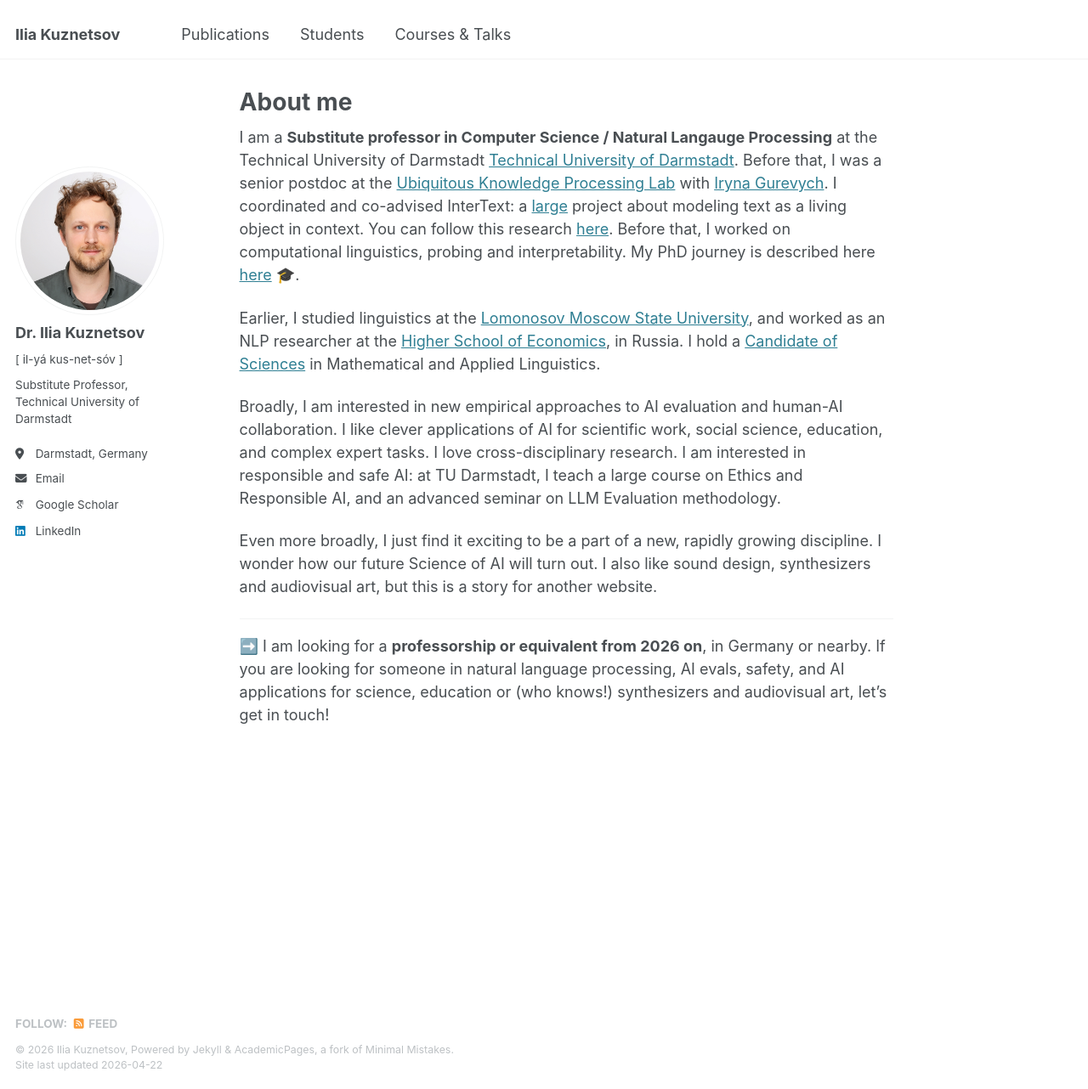
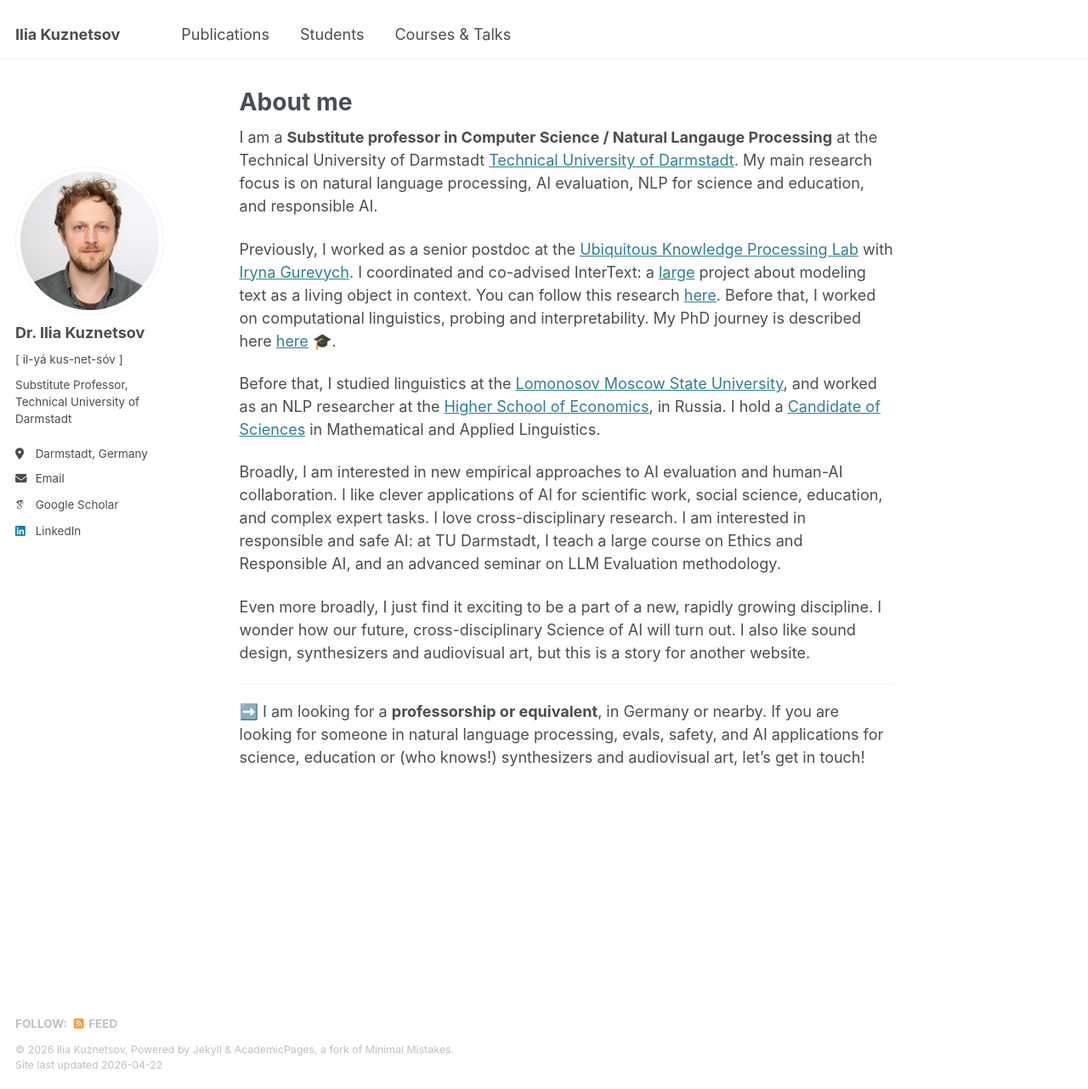
Before and after one commit to iokuznetsov/iokuznetsov.github.io, a Jekyll site: the page built from _pages/about.md, in a window 1280 px wide and 1282 px high. Shown: the whole window at 85% size. Built offline with Jekyll 4.4.1, drawn with Linux system fonts in a browser that asks for light colours; some web fonts are replaced.

Commit message:
Update about.md

```diff
--- a/_pages/about.md
+++ b/_pages/about.md
@@ -7,16 +7,18 @@ redirect_from:
   - /about.html
 ---
 
-I am a **Substitute professor in Computer Science / Natural Langauge Processing** at the Technical University of Darmstadt [Technical University of Darmstadt](https://www.tu-darmstadt.de/). Before that, I was a senior postdoc at the [Ubiquitous Knowledge Processing Lab](https://www.informatik.tu-darmstadt.de/ukp/ukp_home/index.en.jsp) with [Iryna Gurevych](https://www.informatik.tu-darmstadt.de/ukp/ukp_home/head_ukp/index.en.jsp). I coordinated and co-advised InterText: a [large](https://erc.europa.eu/projects-statistics/science-stories/artificial-intelligence-living-texts) project about modeling text as a living object in context. You can follow this research [here](https://intertext.ukp-lab.de/). Before that, I worked on computational linguistics, probing and interpretability. My PhD journey is described here [here](https://tuprints.ulb.tu-darmstadt.de/19851/) 🎓.
+I am a **Substitute professor in Computer Science / Natural Langauge Processing** at the Technical University of Darmstadt [Technical University of Darmstadt](https://www.tu-darmstadt.de/). My main research focus is on natural language processing, AI evaluation, NLP for science and education, and responsible AI.
 
-Earlier, I studied linguistics at the [Lomonosov Moscow State University](https://lomonosov.university), and worked as an NLP researcher at the [Higher School of Economics](https://www.hse.ru/en/), in Russia. I hold a [Candidate of Sciences](https://en.wikipedia.org/wiki/Candidate_of_Sciences) in Mathematical and Applied Linguistics.
+Previously, I worked as a senior postdoc at the [Ubiquitous Knowledge Processing Lab](https://www.informatik.tu-darmstadt.de/ukp/ukp_home/index.en.jsp) with [Iryna Gurevych](https://www.informatik.tu-darmstadt.de/ukp/ukp_home/head_ukp/index.en.jsp). I coordinated and co-advised InterText: a [large](https://erc.europa.eu/projects-statistics/science-stories/artificial-intelligence-living-texts) project about modeling text as a living object in context. You can follow this research [here](https://intertext.ukp-lab.de/). Before that, I worked on computational linguistics, probing and interpretability. My PhD journey is described here [here](https://tuprints.ulb.tu-darmstadt.de/19851/) 🎓.
+
+Before that, I studied linguistics at the [Lomonosov Moscow State University](https://lomonosov.university), and worked as an NLP researcher at the [Higher School of Economics](https://www.hse.ru/en/), in Russia. I hold a [Candidate of Sciences](https://en.wikipedia.org/wiki/Candidate_of_Sciences) in Mathematical and Applied Linguistics.
 
 Broadly, I am interested in new empirical approaches to AI evaluation and human-AI collaboration. I like clever applications of AI for scientific work, social science, education, and complex expert tasks. I love cross-disciplinary research. I am interested in responsible and safe AI: at TU Darmstadt, I teach a large course on Ethics and Responsible AI, and an advanced seminar on LLM Evaluation methodology.
 
-Even more broadly, I just find it exciting to be a part of a new, rapidly growing discipline. I wonder how our future Science of AI will turn out. I also like sound design, synthesizers and audiovisual art, but this is a story for another website.
+Even more broadly, I just find it exciting to be a part of a new, rapidly growing discipline. I wonder how our future, cross-disciplinary Science of AI will turn out. I also like sound design, synthesizers and audiovisual art, but this is a story for another website.
 
 ---
 
-➡️ I am looking for a **professorship or equivalent from 2026 on**, in Germany or nearby. If you are looking for someone in natural language processing, AI evals, safety, and AI applications for science, education or (who knows!) synthesizers and audiovisual art, let's get in touch!
+➡️ I am looking for a **professorship or equivalent**, in Germany or nearby. If you are looking for someone in natural language processing, evals, safety, and AI applications for science, education or (who knows!) synthesizers and audiovisual art, let's get in touch!
 
 {% include base_path %}
```
